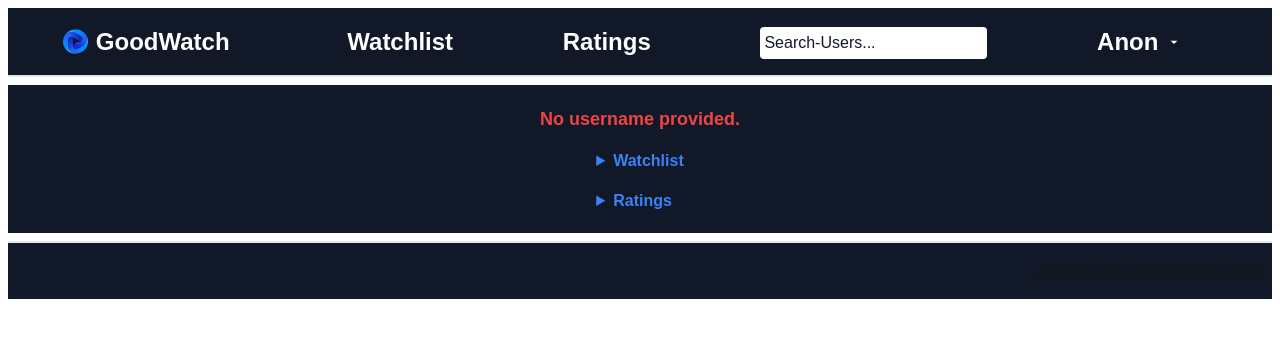
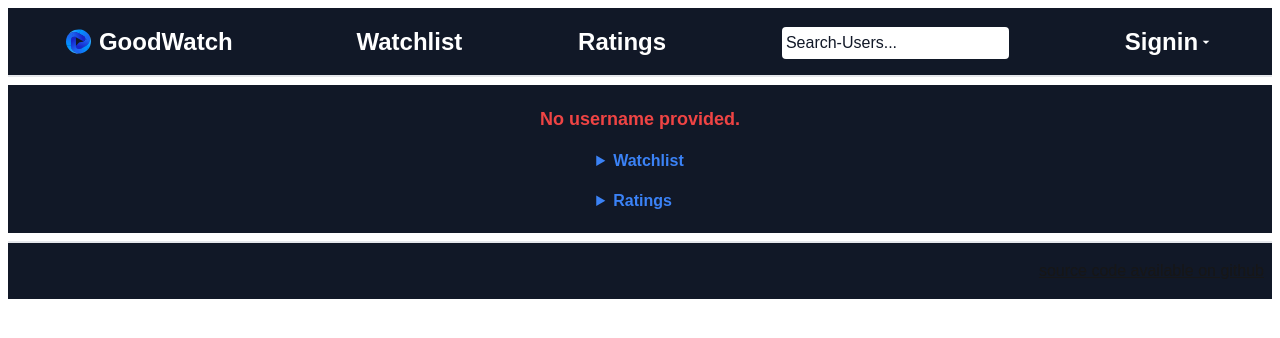
Before and after one commit to adityadewhy/goodWatch, a Next.js app: page /stalk in a window 1280 px wide. Shown: the top 338 px of the page. Built offline with nearby package versions, Linux system fonts and the light colour scheme.

Commit message:
fixed drop-down arrow not appearing

```diff
--- a/src/components/avatarPopover.tsx
+++ b/src/components/avatarPopover.tsx
@@ -42,9 +42,9 @@ export default function AvatarPopover() {
 		<div className="relative">
 			<button
 				onClick={togglePopover}
-				className="flex items-center w-[120px] space-x-2"
+				className="flex items-center"
 			>
-				<strong>{username || "Anon"}</strong>
+				<strong>{username || "Signin"}</strong>
 
 				{/* Always render the SVG, remove conditional rendering */}
 				<svg
```
